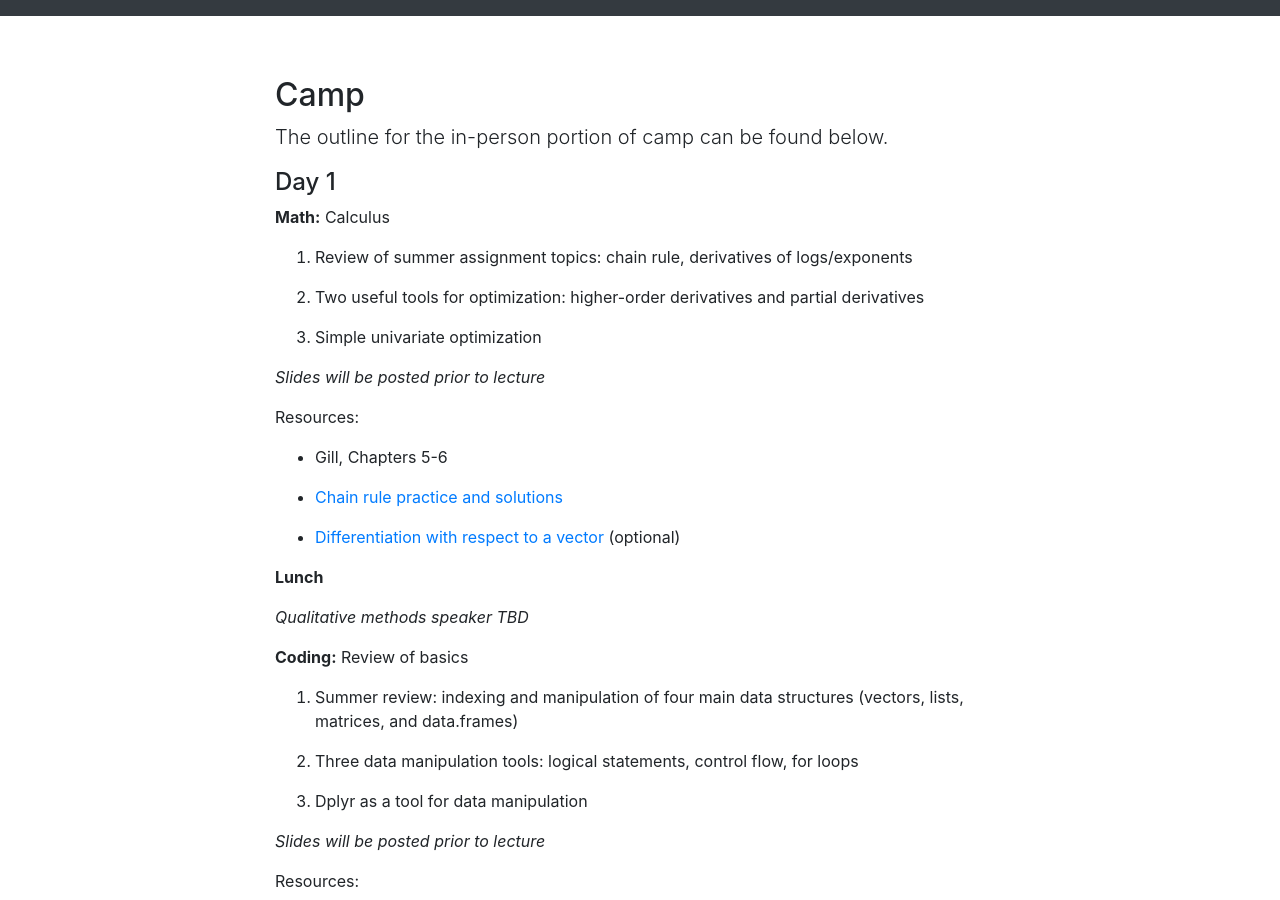
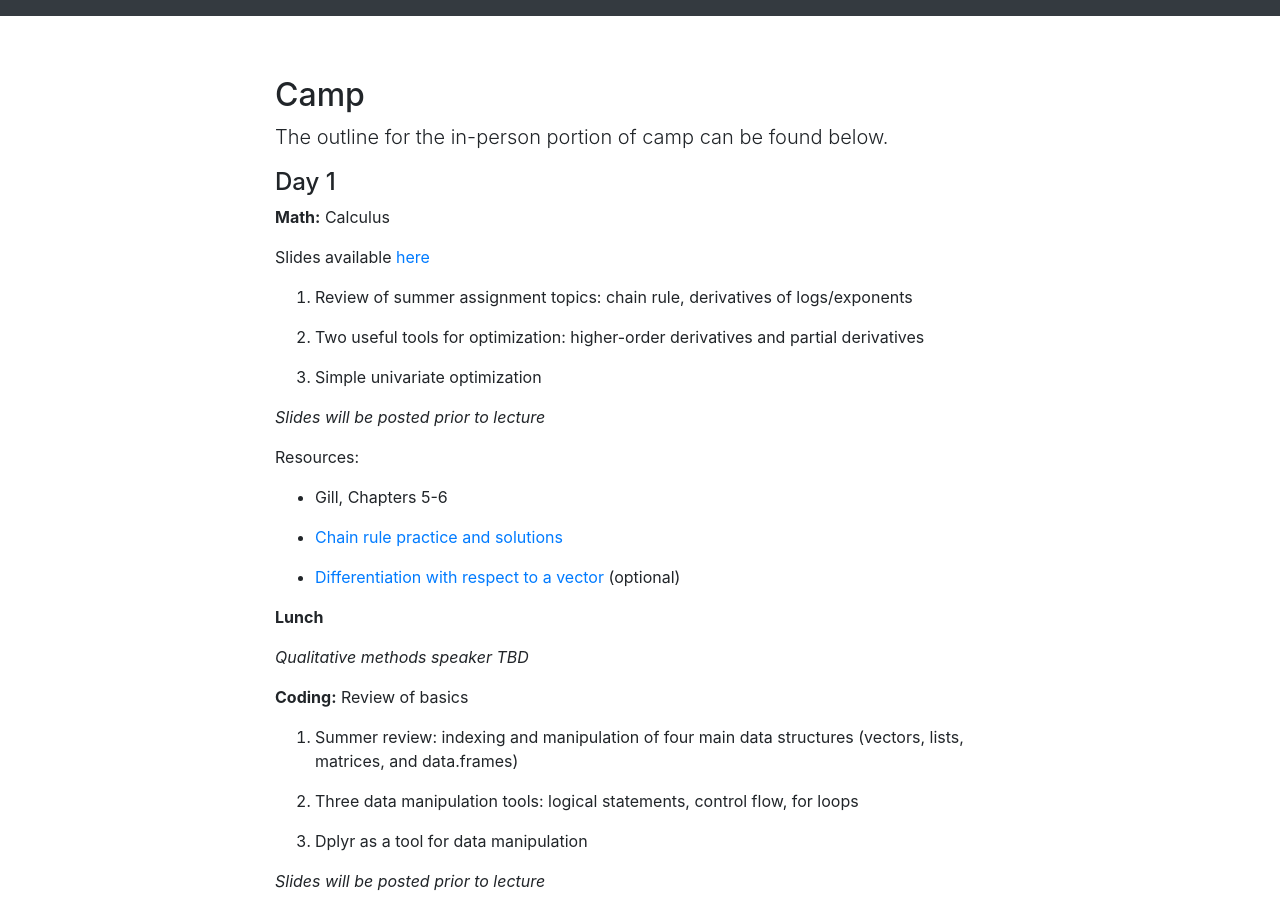
Before and after one commit to bstewart/princeton_methods_camp, a Jekyll site: the page built from camp.md, in a window 1280 px wide and 900 px high. Built offline with Jekyll 4.4.1, drawn with Linux system fonts in a browser that asks for light colours; our own code applies the rules of GitHub Pages for plain Markdown files.

Commit message:
added slides

```diff
--- a/camp.md
+++ b/camp.md
@@ -5,6 +5,9 @@ The outline for the in-person portion of camp can be found below.
 #### Day 1
 
 **Math:** Calculus
+
+Slides available [here](download/DayOneSlideshowCamp2019.pdf)
+
 1. Review of summer assignment topics: chain rule, derivatives of logs/exponents
 
 2. Two useful tools for optimization: higher-order derivatives and partial derivatives
```
